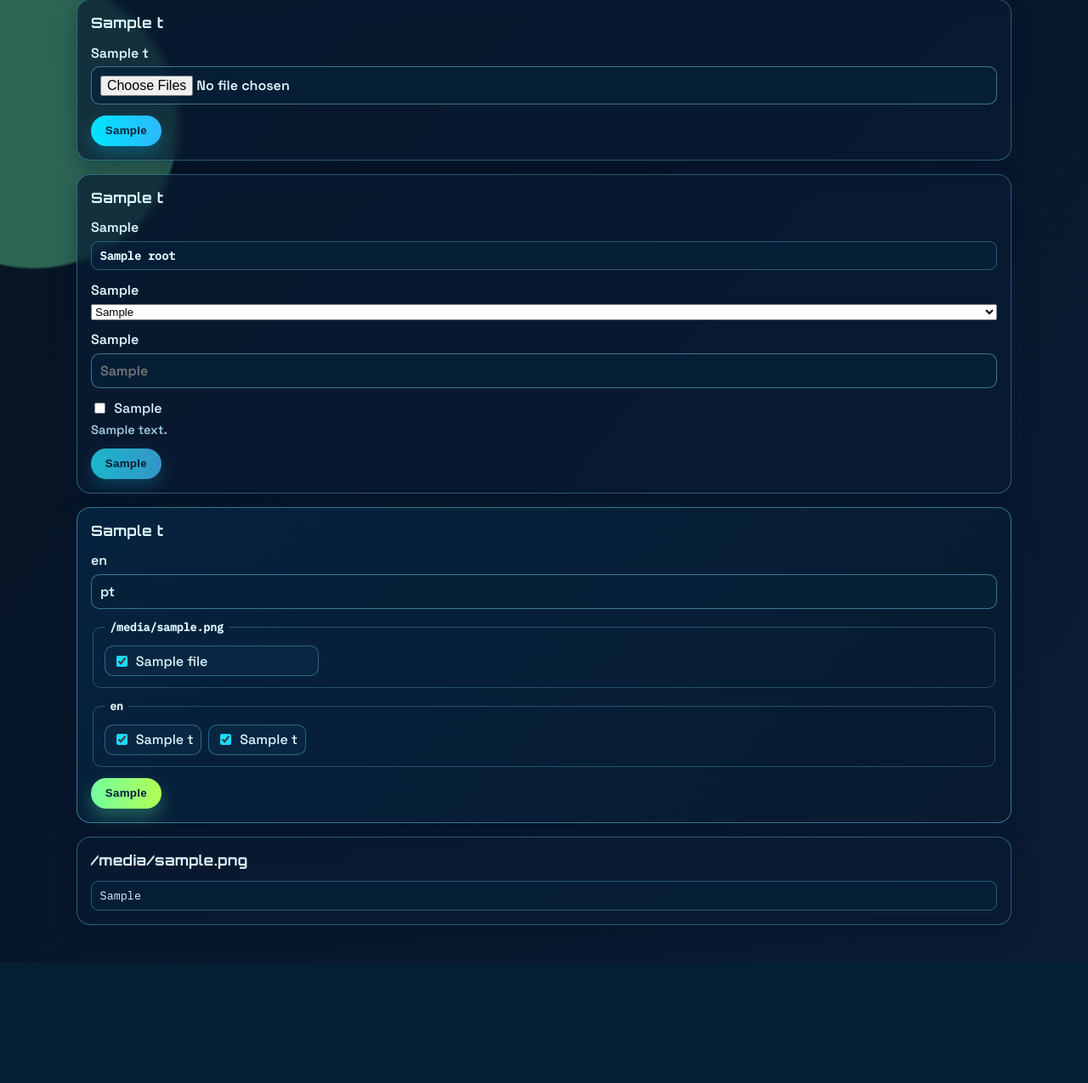
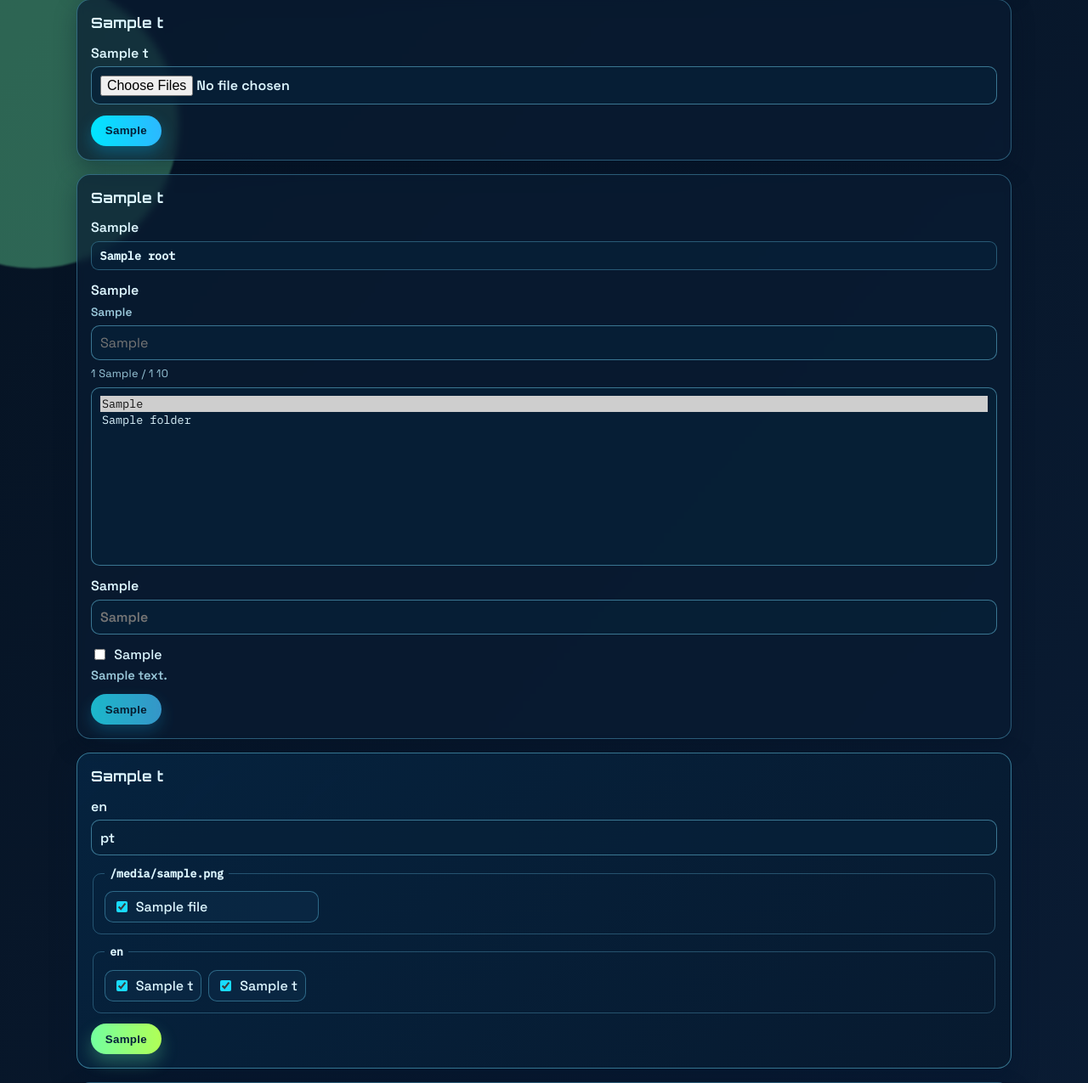
Before and after one commit to pta19059/portugalle-document-management, a FastAPI app: template app/templates/index.html in a window 1280 px wide. Shown: the part 594-1869 px from the top of the page at 85% size. Before the commit the page ends 1683 px from the top, so only its background shows below. Run offline with FastAPI, Linux system fonts and the light colour scheme; the template is opened without the code that fills it: most values are stand-ins (such as "Sample title", 1, 10 or a date in 2020).

Commit message:
Improve OneDrive folder picker UX with live filter and counters

```diff
--- a/app/main.py
+++ b/app/main.py
@@ -69,6 +69,10 @@ UI_TEXTS = {
         "onedrive_roots": "Radici OneDrive rilevate sul PC",
         "onedrive_select": "Seleziona cartella OneDrive sincronizzata",
         "onedrive_select_placeholder": "-- seleziona una cartella --",
+        "onedrive_filter": "Filtra cartelle OneDrive",
+        "onedrive_filter_placeholder": "Digita per filtrare (es. Documents, Contracts)",
+        "onedrive_count_shown": "visibili",
+        "onedrive_count_total": "totali",
         "onedrive_path": "Path cartella OneDrive (es. Documenti/Contratti)",
         "onedrive_path_placeholder": "C:/Users/<utente>/OneDrive/Documenti/Contratti",
         "onedrive_recursive": "Import ricorsivo (sottocartelle)",
@@ -146,6 +150,10 @@ UI_TEXTS = {
         "onedrive_roots": "OneDrive roots detected on this PC",
         "onedrive_select": "Select synced OneDrive folder",
         "onedrive_select_placeholder": "-- select a folder --",
+        "onedrive_filter": "Filter OneDrive folders",
+        "onedrive_filter_placeholder": "Type to filter (for example Documents, Contracts)",
+        "onedrive_count_shown": "shown",
+        "onedrive_count_total": "total",
         "onedrive_path": "OneDrive folder path (example: Documents/Contracts)",
         "onedrive_path_placeholder": "C:/Users/<user>/OneDrive/Documents/Contracts",
         "onedrive_recursive": "Recursive import (subfolders)",
--- a/app/static/style.css
+++ b/app/static/style.css
@@ -182,7 +182,8 @@ label {
 input[type="text"],
 input[type="password"],
 input[type="number"],
-input[type="file"] {
+input[type="file"],
+select {
   width: 100%;
   border: 1px solid rgba(121, 223, 255, 0.46);
   border-radius: 10px;
@@ -199,9 +200,40 @@ input[type="checkbox"] {
 input[type="text"]:focus,
 input[type="password"]:focus,
 input[type="number"]:focus,
-input[type="file"]:focus {
+input[type="file"]:focus,
+select:focus {
   outline: 2px solid rgba(0, 229, 255, 0.46);
   outline-offset: 1px;
+}
+
+.onedrive-picker {
+  display: grid;
+  gap: 0.45rem;
+}
+
+.onedrive-select-block {
+  display: grid;
+  gap: 0.35rem;
+}
+
+.onedrive-filter-label {
+  font-size: 0.86rem;
+  color: var(--ink-soft);
+  font-weight: 600;
+}
+
+.onedrive-picker-meta {
+  font-size: 0.8rem;
+  color: var(--ink-soft);
+  letter-spacing: 0.02em;
+}
+
+#onedrive-folder-select {
+  font-family: "IBM Plex Mono", monospace;
+  font-size: 0.84rem;
+  min-height: 13rem;
+  max-height: 16rem;
+  overflow: auto;
 }
 
 button {
--- a/app/templates/index.html
+++ b/app/templates/index.html
@@ -86,14 +86,30 @@
         {% endif %}
 
         {% if onedrive_folders %}
-          <label>{{ t.onedrive_select }}
-            <select id="onedrive-folder-select">
-              <option value="">{{ t.onedrive_select_placeholder }}</option>
-              {% for folder in onedrive_folders %}
-                <option value="{{ folder }}">{{ folder }}</option>
-              {% endfor %}
-            </select>
-          </label>
+          <div class="onedrive-select-block">
+            <label for="onedrive-folder-select">{{ t.onedrive_select }}</label>
+            <div class="onedrive-picker">
+              <label for="onedrive-folder-filter" class="onedrive-filter-label">{{ t.onedrive_filter }}</label>
+              <input
+                type="text"
+                id="onedrive-folder-filter"
+                placeholder="{{ t.onedrive_filter_placeholder }}"
+                autocomplete="off"
+              />
+              <div class="onedrive-picker-meta" id="onedrive-folder-count"></div>
+              <select
+                id="onedrive-folder-select"
+                size="10"
+                data-count-shown-label="{{ t.onedrive_count_shown }}"
+                data-count-total-label="{{ t.onedrive_count_total }}"
+              >
+                <option value="">{{ t.onedrive_select_placeholder }}</option>
+                {% for folder in onedrive_folders %}
+                  <option value="{{ folder }}" title="{{ folder }}">{{ folder if folder|length <= 88 else '...' ~ folder[-85:] }}</option>
+                {% endfor %}
+              </select>
+            </div>
+          </div>
         {% endif %}
 
         <label>{{ t.onedrive_path }}
@@ -324,9 +340,62 @@
       const input = document.getElementById('onedrive-folder-path');
       const select = document.getElementById('onedrive-folder-select');
       const submit = document.getElementById('onedrive-import-submit');
+      const filterInput = document.getElementById('onedrive-folder-filter');
+      const countNode = document.getElementById('onedrive-folder-count');
 
       if (!input || !submit) {
         return;
+      }
+
+      let allFolderOptions = [];
+      if (select) {
+        allFolderOptions = Array.from(select.options)
+          .filter((opt) => opt.value)
+          .map((opt) => ({ value: opt.value, text: opt.textContent || opt.value, title: opt.title || opt.value }));
+      }
+
+      const updateCount = (shown, total) => {
+        if (!countNode) {
+          return;
+        }
+        const shownLabel = (select && select.dataset.countShownLabel) || 'shown';
+        const totalLabel = (select && select.dataset.countTotalLabel) || 'total';
+        countNode.textContent = `${shown} ${shownLabel} / ${total} ${totalLabel}`;
+      };
+
+      const rebuildFolderOptions = (filterValue) => {
+        if (!select) {
+          return;
+        }
+        const normalized = (filterValue || '').trim().toLowerCase();
+        const selectedValue = select.value;
+        const matches = normalized
+          ? allFolderOptions.filter((opt) => opt.value.toLowerCase().includes(normalized))
+          : allFolderOptions;
+
+        select.innerHTML = '';
+        const placeholder = document.createElement('option');
+        placeholder.value = '';
+        placeholder.textContent = '{{ t.onedrive_select_placeholder }}';
+        select.appendChild(placeholder);
+
+        matches.forEach((opt) => {
+          const option = document.createElement('option');
+          option.value = opt.value;
+          option.textContent = opt.text;
+          option.title = opt.title;
+          select.appendChild(option);
+        });
+
+        const selectedStillVisible = matches.some((opt) => opt.value === selectedValue);
+        select.value = selectedStillVisible ? selectedValue : '';
+        updateCount(matches.length, allFolderOptions.length);
+      };
+
+      if (filterInput) {
+        filterInput.addEventListener('input', () => {
+          rebuildFolderOptions(filterInput.value);
+        });
       }
 
       const syncSubmitState = () => {
@@ -347,6 +416,7 @@
       }
 
       input.addEventListener('input', syncSubmitState);
+      rebuildFolderOptions(filterInput ? filterInput.value : '');
       syncSubmitState();
     })();
   </script>
```
Also changed, not shown: README.md.
